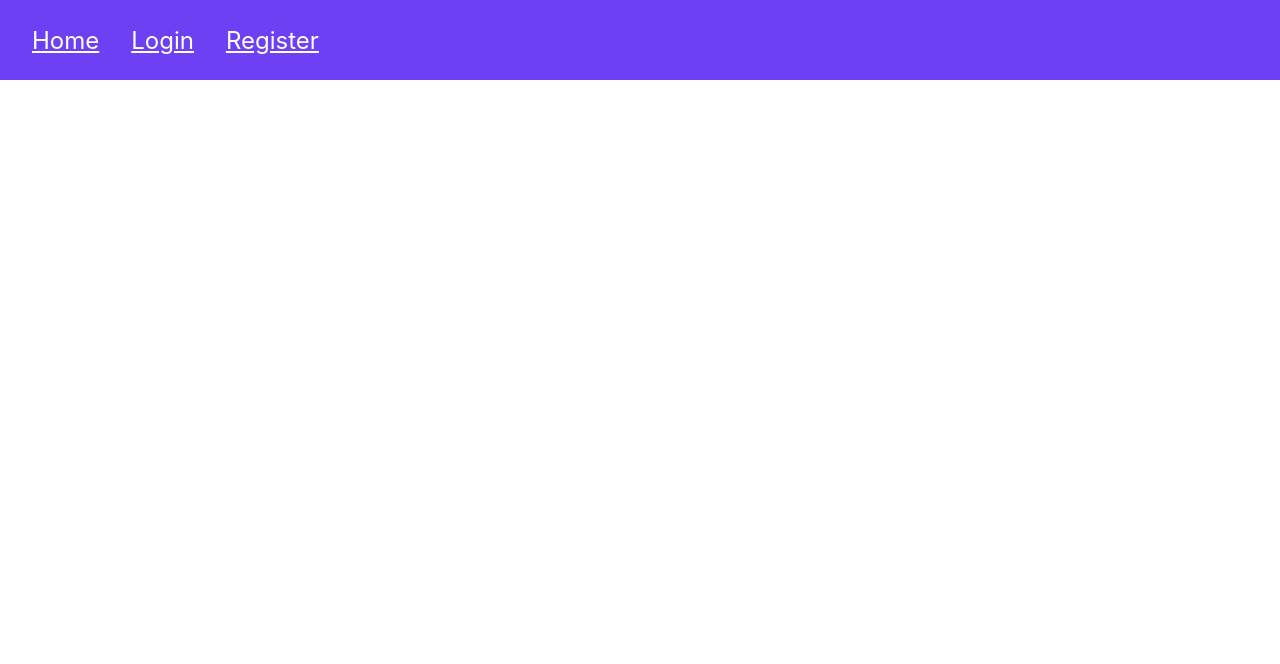
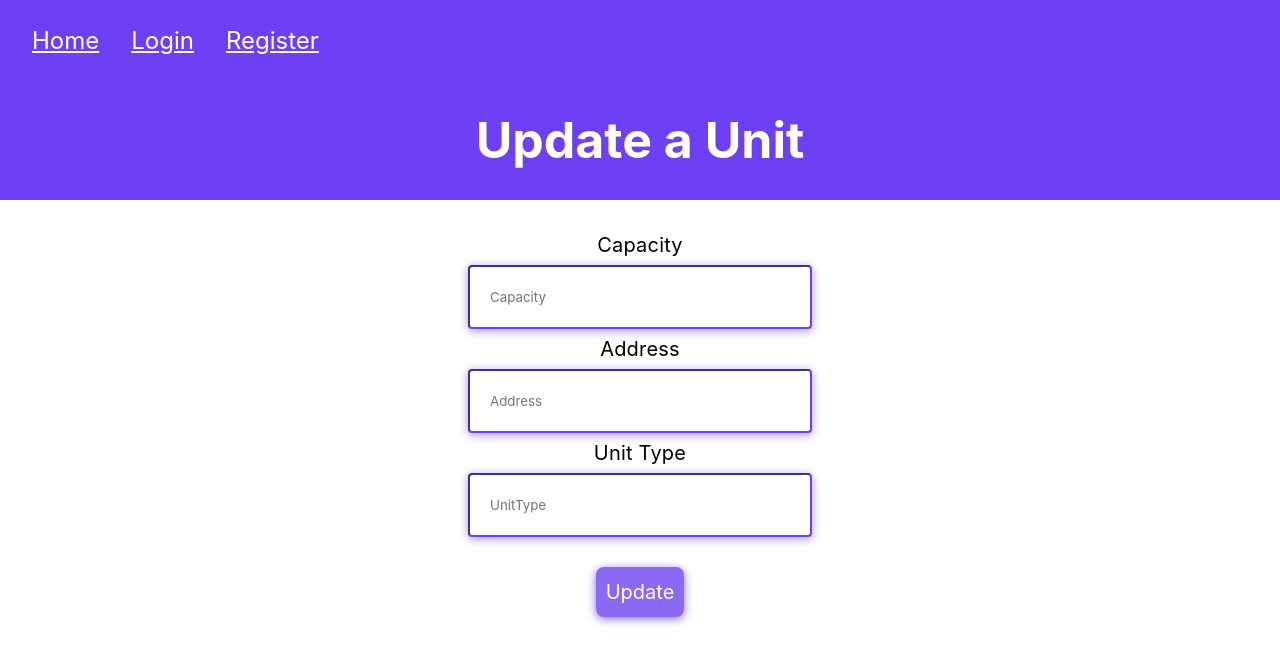
Before and after one commit to zaramarks1/TaskBnB_client, a React (Create React App) app: page /update-unit/1 in a window 1280 px wide. Shown: the top 664 px of the page. Built offline with nearby package versions, Linux system fonts and the light colour scheme.

Commit message:
Update a unit page

```diff
--- a/src/css/pages.css
+++ b/src/css/pages.css
@@ -74,6 +74,7 @@
     padding: 10px;
     color: white;
     transition-duration: 0.3s;
+    margin: 20px;
 
   }
 
--- a/src/pages/Main.jsx
+++ b/src/pages/Main.jsx
@@ -9,6 +9,7 @@ import Login from './Login';
 import ViewMyUnits from './Units/ViewMyUnits';
 import Account from './Account';
 import ViewAUnit from './Units/ViewAUnit';
+import UpdateUnit from './Units/UpdateUnit';
 
 const Main = () => {
   return (
@@ -21,6 +22,7 @@ const Main = () => {
       <Route exact path='/my-units' element={<ViewMyUnits/>}></Route>
       <Route exact path='/account' element={<Account/>}></Route>
       <Route exact path='/view-a-unit/:id' element={<ViewAUnit/>}></Route>
+      <Route exact path='/update-unit/:id' element={<UpdateUnit/>}></Route>
 
     </Routes>
   );
--- /dev/null
+++ b/src/pages/Units/UpdateUnit.jsx
@@ -0,0 +1,85 @@
+import React from 'react';
+import '../../css/pages.css';
+import {useState, useEffect} from 'react';
+import { useParams, useLocation } from 'react-router-dom';
+
+
+import Title from '../Title';
+
+import unitService from '../../service/unit.service';
+
+const UpdateUnit = () =>{
+
+    const params = useParams();
+
+    const location = useLocation();
+    const unit = location.state?.unit;
+    console.log(location)
+    console.log(unit)
+    // console.log(props.location.state.data)
+
+    const [capacity, setCapacity] = useState(unit?.capacity);
+    const [address, setAddress] = useState(unit?.address);
+    const [unitType, setUnitType] = useState(unit?.unitType);
+    const [message, setMessage] = useState("");
+    const [success, setSuccess] = useState(false);
+
+    let handleSubmit = async (e) => {
+      setMessage("");
+      e.preventDefault();
+
+      try {
+        await unitService.updateUnit(params.id, capacity, address, unitType).then(
+        (response) => {
+          setSuccess(true);
+        },
+        (error) => {
+          setMessage(error.response.data.message);
+          console.log("error");
+        });
+      }catch (error){
+        console.log(error);
+      }
+    };
+
+
+    return (
+     <>
+     <Title title="Update a Unit" />
+      <div className="divDisplay">
+        <form onSubmit={handleSubmit}>
+          <label className='inputLabel'>Capacity </label>
+          <input
+            type="number"
+            value={capacity}
+            placeholder="Capacity"
+            onChange={(e) => setCapacity(e.target.value)}
+          />
+          <label className='inputLabel'>Address</label>
+          <input
+            type="text"
+            value={address}
+            placeholder="Address"
+            onChange={(e) => setAddress(e.target.value)}
+          />
+          <label className='inputLabel'>Unit Type</label>
+          <input
+            type="text"
+            value={unitType}
+            placeholder="UnitType"
+            onChange={(e) => setUnitType(e.target.value)}
+          />
+
+        <h3 className="error">{message ? <p>{message}</p> : null}</h3>
+        <h3 className="success">{success ? <p>Unit was updated ! </p> : null}</h3>
+
+        <button type="submit">Update</button>
+        </form>
+
+      </div>
+
+    </>
+    );
+  }
+
+  export default UpdateUnit;
--- a/src/pages/Units/ViewAUnit.jsx
+++ b/src/pages/Units/ViewAUnit.jsx
@@ -3,7 +3,7 @@ import '../../css/pages.css';
 import {useState, useEffect} from 'react';
 import Title from '../Title';
 import unitService from '../../service/unit.service';
-import { useParams } from 'react-router-dom';
+import { Link, useParams } from 'react-router-dom';
 
 
 const ViewAUnit = () =>{
@@ -32,17 +32,33 @@ const ViewAUnit = () =>{
       );
     }, []);
 
+    console.log(data);
+
     return (
         <>
+
+        <Title title = "Your Unit"></Title>
+
 
         {data &&
         <>
             <h1>Capacity : {data.capacity}</h1>
             <h1>Address : {data.address}</h1>
             <h1>Unit type : {data.unitType}</h1>
-        </>
 
-          }
+
+            <Link to= {`/update-unit/${params.id}`} state= {{unit :data}}>
+              <button> Edit </button>
+            </Link>
+
+            <button> Delete </button>
+            <button> View Listings </button>
+            <button> Add a Listing </button>
+        </>}
+
+
+
+
 
         </>
 
--- a/src/pages/Units/ViewMyUnits.jsx
+++ b/src/pages/Units/ViewMyUnits.jsx
@@ -48,7 +48,7 @@ return(
                 <h3>Address : {address}</h3>
                 <h3>Unit type : {unitType}</h3>
 
-                <Link to={`/view-a-unit/${id}`}
+                <Link to={{ pathname:`/view-a-unit/${id}`}}
                 >see more</Link>
             </li>
 
--- a/src/service/unit.service.js
+++ b/src/service/unit.service.js
@@ -25,6 +25,16 @@ const addUnit = (capacity,address,unitType) => {
 },  { headers: authHeader() })
 };
 
+const updateUnit = (id, capacity, address, unitType) => {
+
+  return axios.put(API_URL + '/' + id ,{
+    capacity: capacity,
+    address: address,
+    unitType: unitType
+},  { headers: authHeader() })
+
+};
+
 
 
 const unitService = {
@@ -32,6 +42,7 @@ const unitService = {
   addUnit,
   getMyUnits,
   getUnitById,
+  updateUnit,
 };
 
 export default unitService;
```
